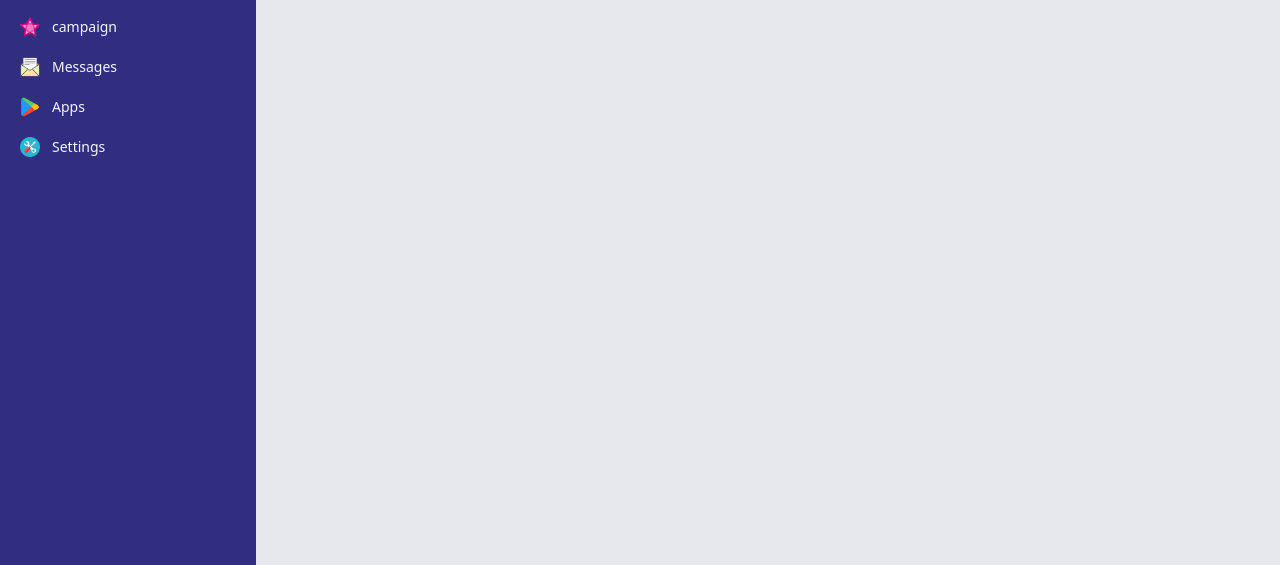
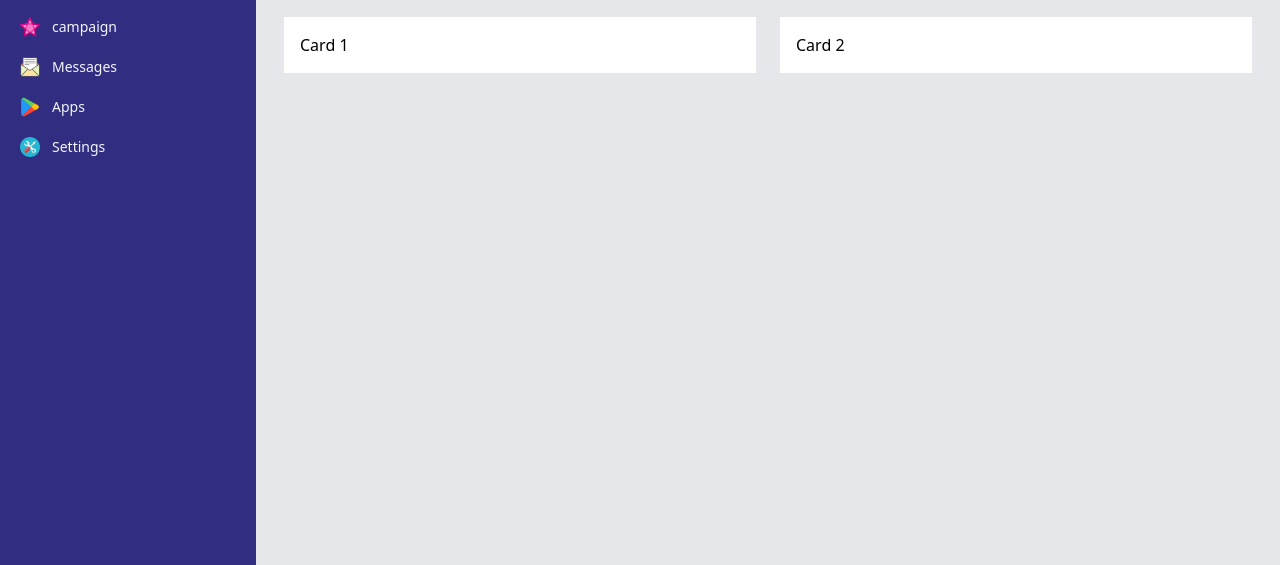
Before and after one commit to jcachia/tailwind-demo-dashboard, a website: page index.html in a window 1280 px wide. Shown: the part 235-800 px from the top of the page. Drawn offline with Linux system fonts and the light colour scheme.

Commit message:
init card section

```diff
--- a/index.html
+++ b/index.html
@@ -95,6 +95,21 @@
       </div>
       <!-- side banner end -->
 
+      <!-- cards -->
+      <div class="flex m-7 space-x-6">
+        <!-- card -->
+        <div class="w-1/2 p-4 bg-white">
+          Card 1
+        </div>
+
+        <div class="w-1/2 p-4 bg-white">
+          Card 2
+        </div>
+
+
+      </div>
+      <!-- cards end -->
+
     </div>
     <!-- content end -->
   </div>
```
Also changed, not shown: dist/output.css.
